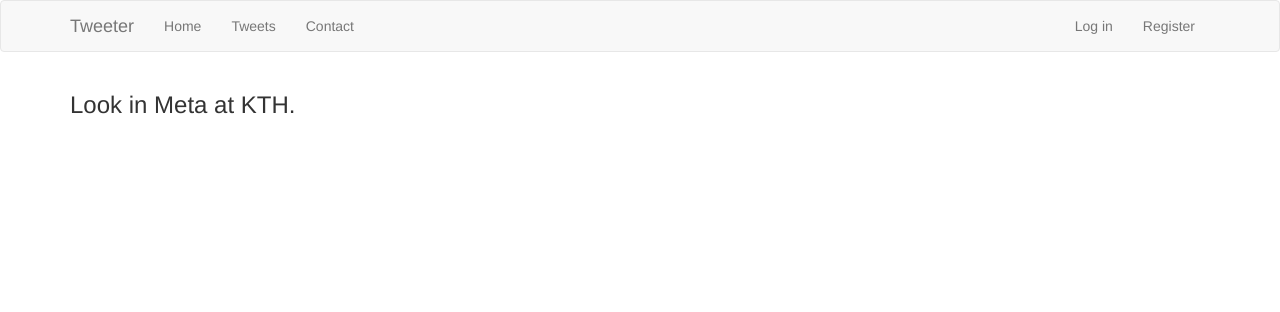
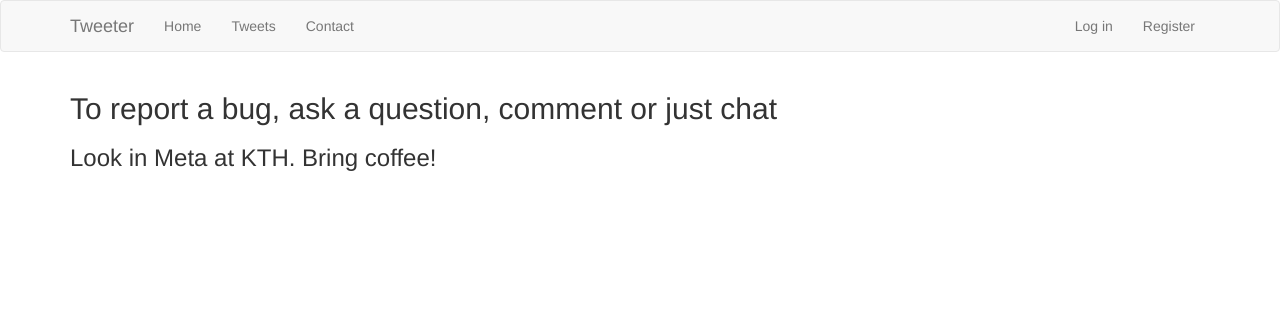
Before and after one commit to Naxaes/tweeter, a Flask app: page /contact in a window 1280 px wide. Shown: the top 312 px of the page. Run offline with Flask 2, Linux system fonts and the light colour scheme; some libraries are stand-ins or nearby versions.

Commit message:
Update contact.html

```diff
--- a/templates/contact.html
+++ b/templates/contact.html
@@ -2,6 +2,7 @@
 
 {% block body %}
 
-    <h3>Look in Meta at KTH.</h3>
+    <h2>To report a bug, ask a question, comment or just chat</h2>
+    <h3>Look in Meta at KTH. Bring coffee!</h3>
 
 {% endblock %}
```
